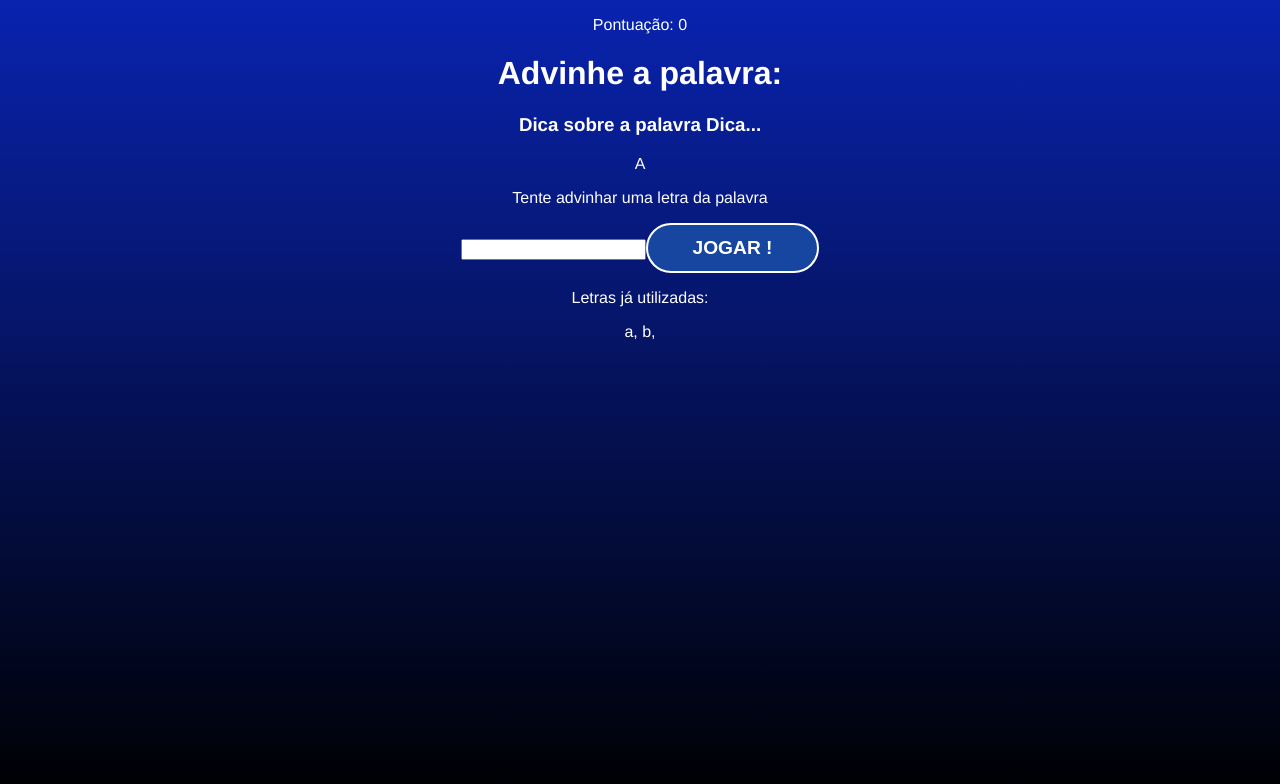
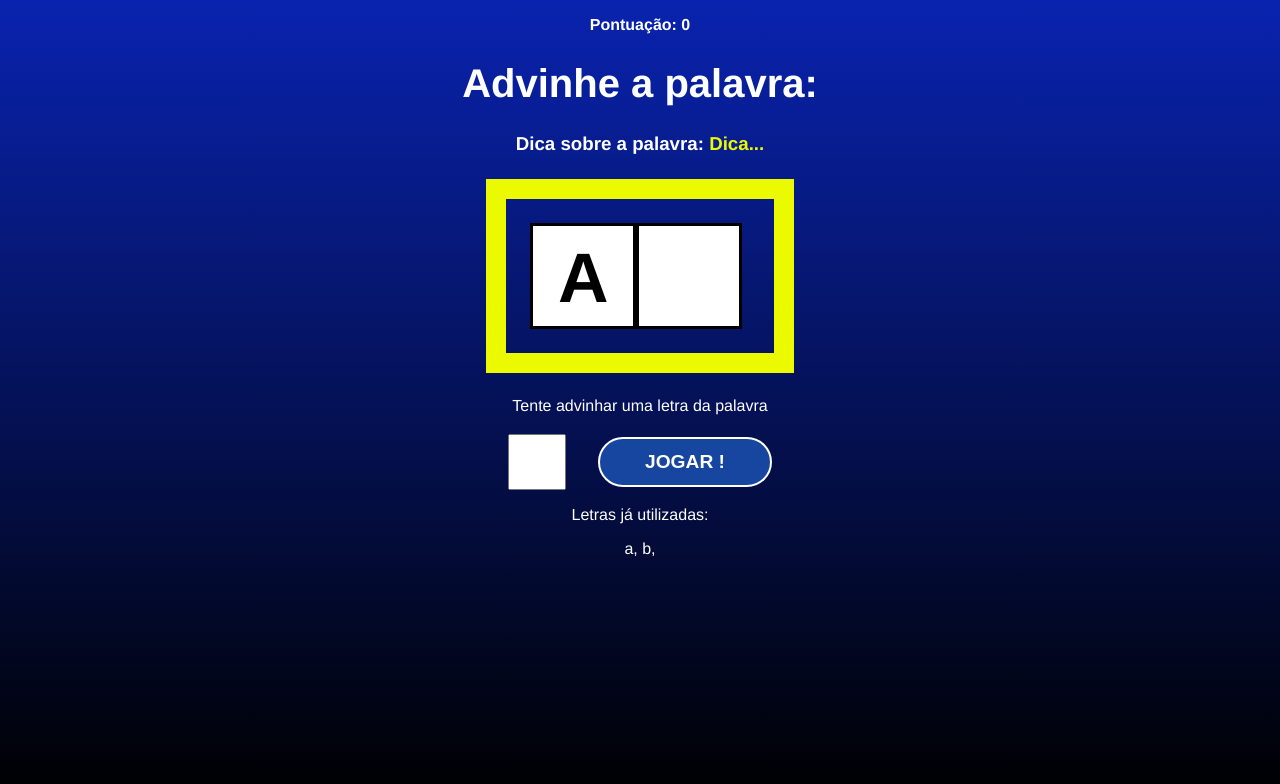
Before and after one commit to xandaosilva/curso-reactjs, a React (Create React App) app in the folder 06_secret/secretword/: page / in a window 1280 px wide. Both pictures are taken after a click on the button "COMEÇAR O JOGO". Shown: the top 784 px of the page. Built offline with nearby package versions, Linux system fonts and the light colour scheme.

Commit message:
CSS da tela do jogo

```diff
--- a/06_secret/secretword/src/components/Game.css
+++ b/06_secret/secretword/src/components/Game.css
@@ -0,0 +1,48 @@
+.game h1{
+    font-size: 2.5em;
+}
+
+.points span{
+    font-weight: bold;
+}
+
+.tip span{
+    color: #ECFA00;
+}
+
+.wordContainer{
+    margin: 1.5em;
+    padding: 1.5em;
+    border: solid 20px #ECFA00;
+    display: flex;
+}
+
+.letter, .blankSquare{
+    font-size: 70px;
+    line-height: 1.5;
+    border: solid 3px #000;
+    width: 100px;
+    height: 100px;
+    text-transform: uppercase;
+    background-color: #FFF;
+    color: #000;
+    font-weight: bold;
+}
+
+.letterContainer p{
+    margin-bottom: 1.2em;
+}
+
+.letterContainer form{
+    display: flex;
+    align-items: center;
+    justify-content: center;
+}
+
+.letterContainer input{
+    width: 50px;
+    height: 50px;
+    font-size: 2em;
+    text-align: center;
+    margin-right: 1em;
+}
--- a/06_secret/secretword/src/components/Game.js
+++ b/06_secret/secretword/src/components/Game.js
@@ -9,7 +9,7 @@ const Game = ({ verifyLetter }) => {
                 <span>Pontuação: 0</span>
             </p>
             <h1>Advinhe a palavra:</h1>
-            <h3 className="tip">Dica sobre a palavra <span>Dica...</span></h3>
+            <h3 className="tip">Dica sobre a palavra: <span>Dica...</span></h3>
             <div className="wordContainer">
                 <span className="letter">A</span>
                 <span className="blankSquare"></span>
```
